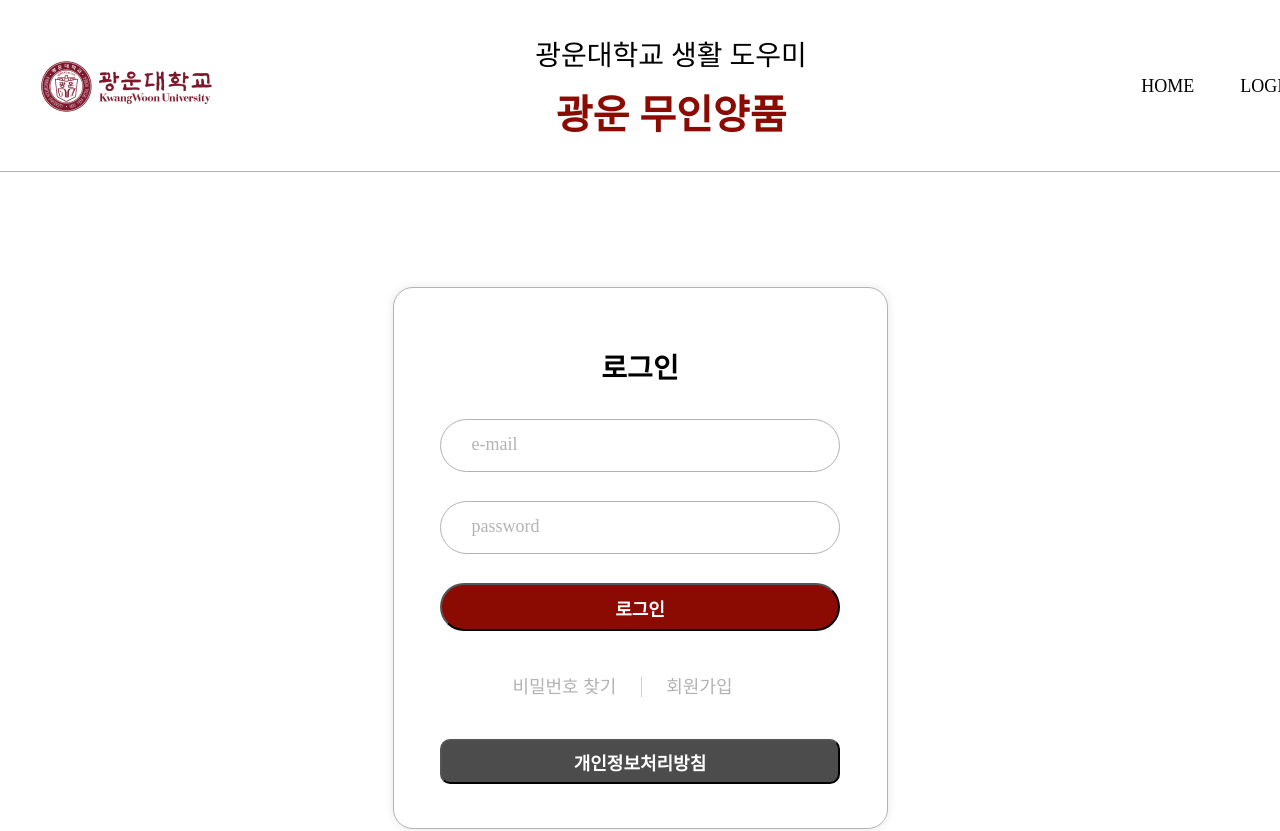
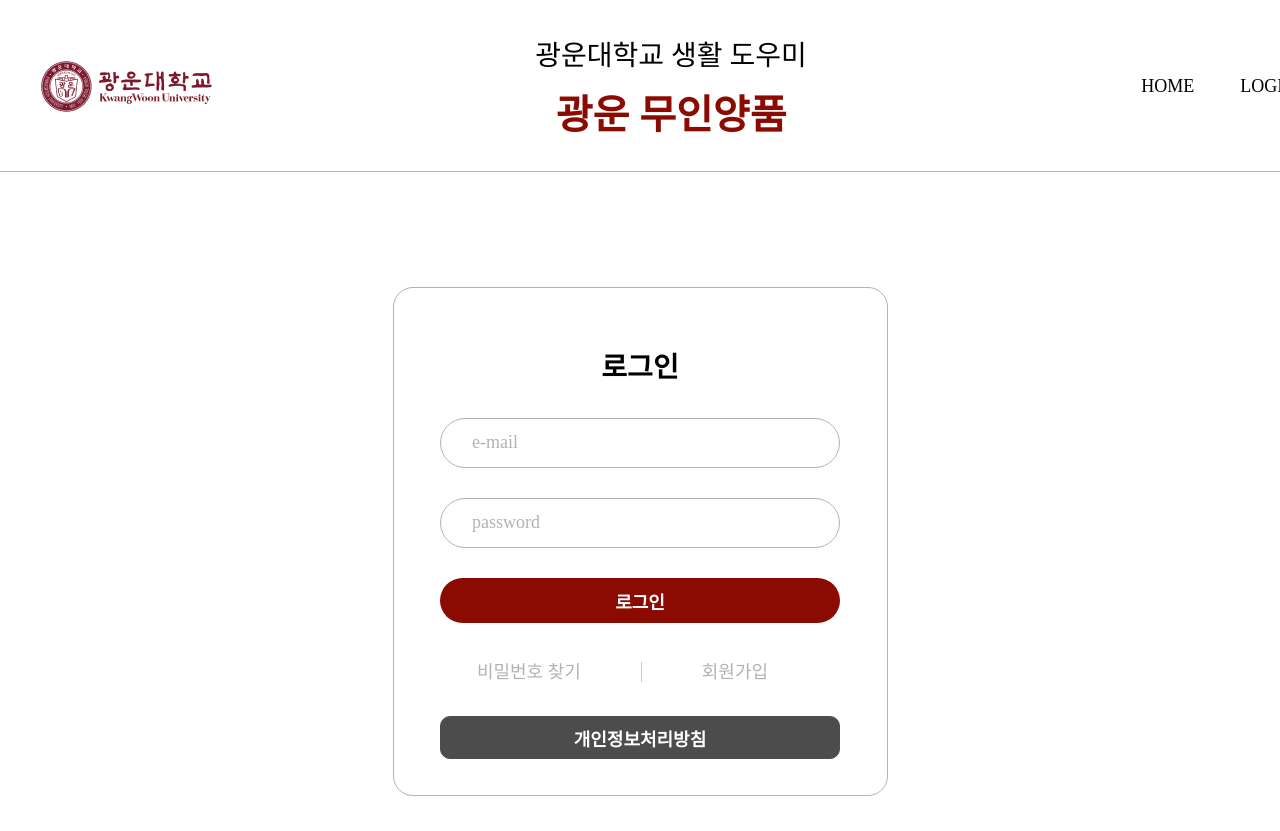
Before and after one commit to KW-MUJI/FE, a React (Create React App) app: page / in a window 1280 px wide. Shown: the top 831 px of the page. Built offline with nearby package versions, Linux system fonts and the light colour scheme; a web font is replaced by a local one.

Commit message:
login-page#4
css수정

```diff
--- a/src/styles/Login.css
+++ b/src/styles/Login.css
@@ -18,14 +18,14 @@
 
   max-width: 1040px;
   width: 495px;
-  height: 542px;
+  height: 509px;
 
   margin: 115px auto;
   /* 부모 요소 내에서 가로 중앙에 배치 */
   border: 1px solid #B3B3B3;
   border-radius: 20px;
   background-color: #fff;
-  box-shadow: 0 0 10px rgba(0, 0, 0, 0.1);
+  /* box-shadow: 0 0 10px rgba(0, 0, 0, 0.1); */
   box-sizing: border-box;
 
 
@@ -38,7 +38,7 @@
 } */
 
 .login-container h2 {
-  margin: 58.27px 0 33.21px;
+  margin: 57px 0 33px;
   color: #000;
   font-family: Pretendard;
   font-size: 28px;
@@ -48,13 +48,11 @@
 
 .login-container input {
 
-
-
   display: inline-flex;
-  height: 53px;
-  width: 400.81px;
+  height: 50px;
+  width: 400px;
   padding: 13px 31px;
-  margin-bottom: 29px;
+  margin-bottom: 30px;
   /* align-items: center; */
   /* flex-shrink: 0; */
   border-radius: 40px;
@@ -77,21 +75,20 @@
 
 .login-btn {
   /* display: flex; */
-  width: 400.81px;
-  height: 48px;
-  padding: 10px;
+  width: 400px;
+  height: 45px;
+  padding: 9px 125px 8px 125px;
   /* justify-content: center; */
   /* align-items: center; */
   /* flex-shrink: 0; */
-  margin-bottom: 41px;
+  margin-bottom: 34px;
   border-radius: 40px;
   background: #8B0B02;
-
   color: #FFF;
   /* text-align: center; */
   font-family: Pretendard;
   font-size: var(--sds-typography-body-size-large);
-
+  border: 0;
   font-weight: 900;
 
   /* 20px */
@@ -109,7 +106,7 @@
   font-family: Pretendard;
   font-size: var(--sds-typography-body-size-large);
   font-weight: 400;
-  padding: 0 24.5px;
+  padding: 0 60px;
 }
 
 .find-password-link {
@@ -127,22 +124,23 @@
 
 .privacy-btn {
   display: flex;
-  width: 400.81px;
-  height: 45px;
-  padding: 9px 70.81px;
+  width: 400px;
+  height: 43px;
+  padding: 8px;
   justify-content: center;
-  align-items: center;
-  margin-top: 41px;
-  margin-bottom: 70px;
+  /* align-items: center; */
+  margin-top: 32.85px;
+  margin-bottom: 57px;
   border-radius: 10px;
   background: #4C4C4C;
-
+  /* border-color: #4C4C4C; */
   color: #FFF;
   text-align: center;
   font-family: Pretendard;
   font-size: var(--sds-typography-body-size-large);
   font-weight: 900;
-
+  border: 1px solid #4C4C4C;
+  box-sizing: border-box;
 }
 
 /* 모달 스타일 */
@@ -190,6 +188,7 @@
 .close:hover {
   color: #000;
 }
+
 /* @font-face {
   font-family: 'Pretendard-Regular';
   src: url('https://fastly.jsdelivr.net/gh/Project-Noonnu/noonfonts_2107@1.1/Pretendard-Regular.woff') format('woff');
```
